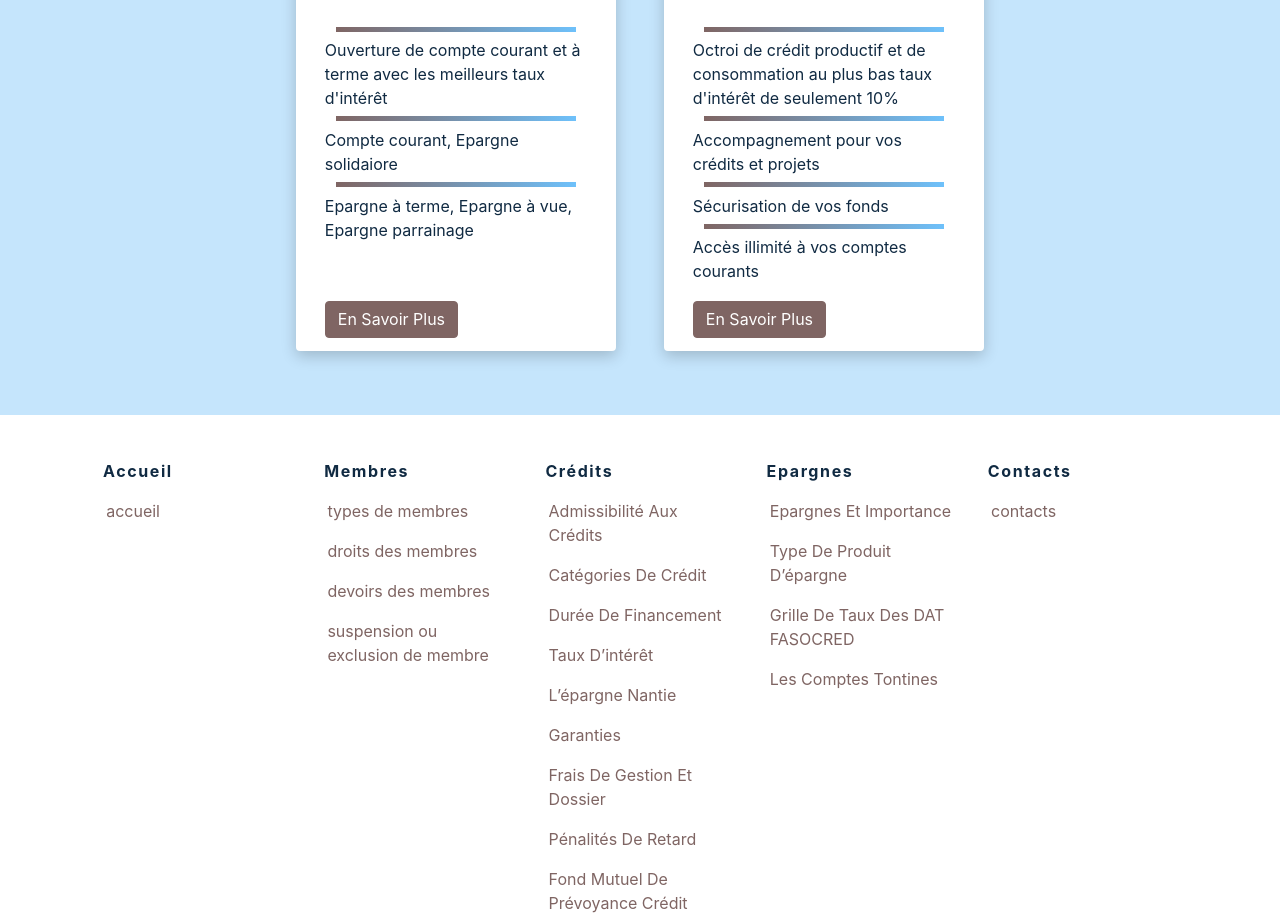
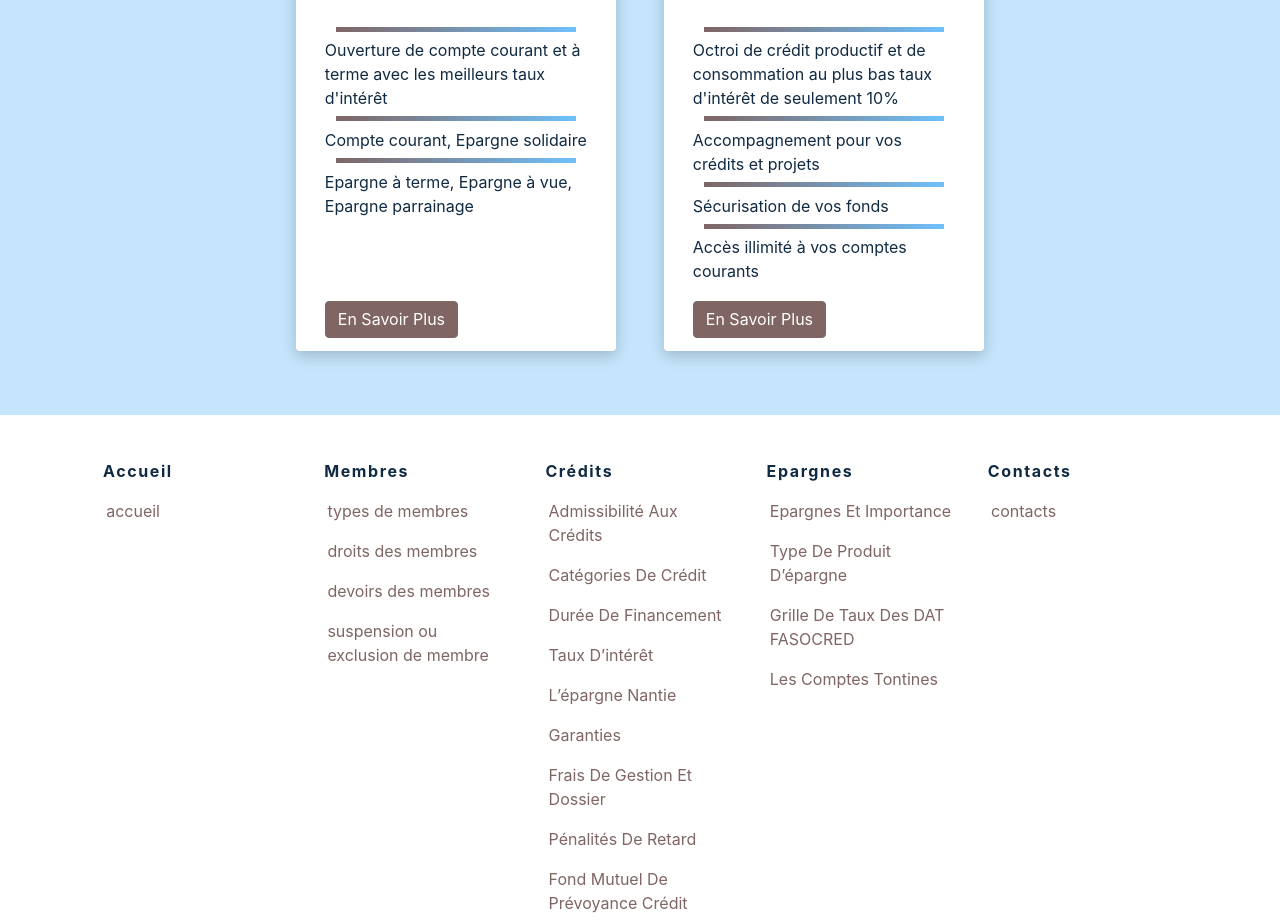
Before and after one commit to someziew/fasocred, a React (Create React App) app: page / in a window 1280 px wide. Shown: the part 1540-2462 px from the top of the page. Built offline with nearby package versions, Linux system fonts and the light colour scheme.

Commit message:
New syntax error fixed

```diff
--- a/src/data/landing.js
+++ b/src/data/landing.js
@@ -20,7 +20,7 @@ export const services_introduction = 'Services'
 
 export const services = [
     "Ouverture de compte courant et à terme avec les meilleurs taux d'intérêt",
-    "Compte courant, Epargne solidaiore",
+    "Compte courant, Epargne solidaire",
     "Epargne à terme, Epargne à vue, Epargne parrainage"
 ]
 
--- a/src/data/savings.js
+++ b/src/data/savings.js
@@ -3,7 +3,7 @@ export const savings_importance_section ={
     id: 'savings_importance'
 }
 
-export const savings_introduction = "Conformément à la loi et ses textes internes, FASOCRED est une Coopérative d’épargne et de crédit. Ces deux principales activités sont encadrées par des politiques. L'épargne est la partie du revenu (sous forme liquide) des sociétaires, qui - pendant une période donnée - n'est pas dépensée. De façon générale, FASOCRED fonctionne sur la base d'intermédiation. L'épargne collectée étant redistribuée sous forme de crédit, la politique de crédit est élaborée sur la base d'une épargne collectée au préalable. "
+export const savings_introduction = "Conformément à la loi et ses textes internes, FASOCRED est une Coopérative d’épargne et de crédit. Ces deux principales activités sont encadrées par des politiques. L'épargne est la partie du revenu (sous forme liquide) des sociétaires, qui, pendant une période donnée, n'est pas dépensée. De façon générale, FASOCRED fonctionne sur la base d'intermédiation. L'épargne collectée étant redistribuée sous forme de crédit, la politique de crédit est élaborée sur la base d'une épargne collectée au préalable. "
 
 export const savings_importance = [
     "Financement et durabilité : la collecte de l'épargne permet de tendre vers l'indépendance financière de l'institution d'épargne-crédit",
```
